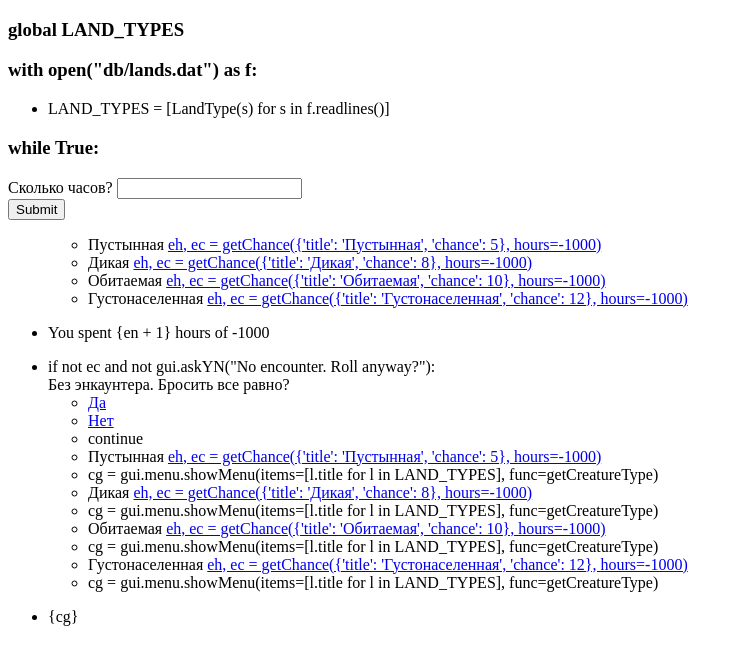
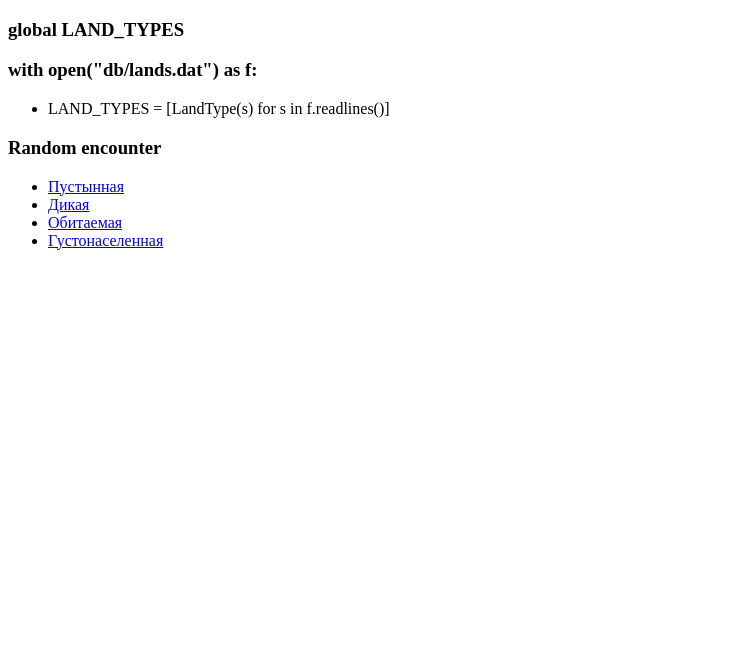
Before and after one commit to d2emon/gurps-helper, a Flask app: page /encounter in a window 1280 px wide. Shown: the top 665 px of the page, without its empty margins (0-743 px from the left). Run offline with Flask 2, Linux system fonts and the light colour scheme.

Commit message:
Encounters

```diff
--- a/server.py
+++ b/server.py
@@ -2,6 +2,14 @@
 # -*- coding:utf-8 -*-
 from flask import Flask
 app = Flask(__name__)
+
+
+wilderness = [
+    {"id": 0, "title": "Пустынная", "chance": 5},
+    {"id": 1, "title": "Дикая", "chance": 8},
+    {"id": 2, "title": "Обитаемая", "chance": 10},
+    {"id": 3, "title": "Густонаселенная", "chance": 12},
+]
 
 
 @app.route("/")
@@ -10,15 +18,15 @@
     return render_template("index.html")
 
 
-@app.route("/encounter", methods=['GET', 'POST'])
+@app.route("/encounter")
 def encounter():
-    wilderness = [
-        {"title": "Пустынная", "chance": 5},
-        {"title": "Дикая", "chance": 8},
-        {"title": "Обитаемая", "chance": 10},
-        {"title": "Густонаселенная", "chance": 12},
-    ]
+    from flask import render_template
+    global wilderness
+    return render_template("encounter.html", wilderness=wilderness)
 
+
+@app.route("/encounter/<int:wild>", methods=['GET', 'POST'])
+def encounterPlace(wild):
     from flask import request, render_template
     if request.method == 'POST':
         try:
@@ -28,7 +36,16 @@
             pass
     else:
         hours = -1000
-    return render_template("encounter.html", hours=hours, wilderness=wilderness)
+
+    import dice
+    place = wilderness[wild]
+    i = 0
+    for i in range(0, hours):
+        c = dice.d(1, 100)
+        if c <= place["chance"]:
+            break
+
+    return render_template("encounter_place.html", hours=hours, eh=i, place=place)
 
 
 if __name__ == "__main__":
--- a/templates/encounter.html
+++ b/templates/encounter.html
@@ -12,43 +12,11 @@
     <li> LAND_TYPES = [LandType(s) for s in f.readlines()]</li>
   </ul>
 
-  <h3>while True:</h3>
-  <form action="/encounter" method="POST">
-    <div>Сколько часов? <input type="text" name="hours"></div>
-    <div><input type="submit"></div>
-  </form>
+  <h3>Random encounter</h3>
   <ul>
-    <ul>
-      {% for w in wilderness %}
-      <li>{{w.title}} <a href="#">eh, ec = getChance({{w}}, hours={{hours}})</a></li>
-      {% endfor %}
-    </ul>
-    <li>
-    <p>You spent {en + 1} hours of {{hours}}</p>
-    </li>
-    <li>
-      if not ec and not gui.askYN("No encounter. Roll anyway?"):
-      <div>
-        Без энкаунтера. Бросить все равно?
-        <ul>
-          <li><a href="#">Да</a></li>
-          <li><a href="#">Нет</a></li>
-        </ul>
-      </div>
-
-      <ul>
-        <li>continue</li>
-      </ul>
-    </li>
-    <ul>
-      {% for w in wilderness %}
-      <li>{{w.title}} <a href="#">eh, ec = getChance({{w}}, hours={{hours}})</a></li>
-      <li>cg = gui.menu.showMenu(items=[l.title for l in LAND_TYPES], func=getCreatureType)</li>
-      {% endfor %}
-    </ul>
-    <li>
-    <p>{cg}</p>
-    </li>
+    {% for w in wilderness %}
+    <li><a href="/encounter/{{w.id}}">{{w.title}}</a></li>
+    {% endfor %}
   </ul>
 </body>
 </html>
```
Also changed, not shown: templates/encounter_place.html (added, +45 -0 lines).
